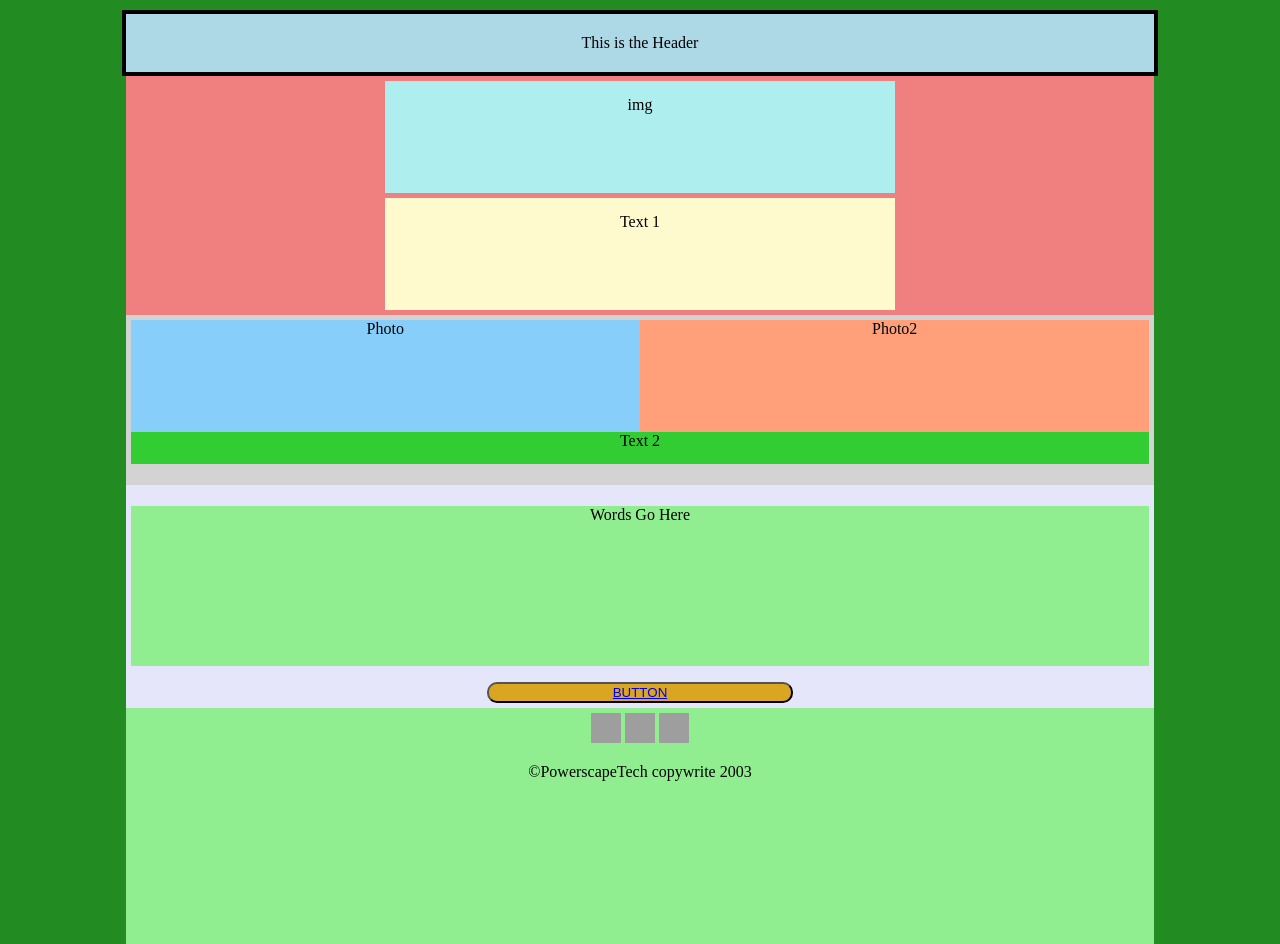
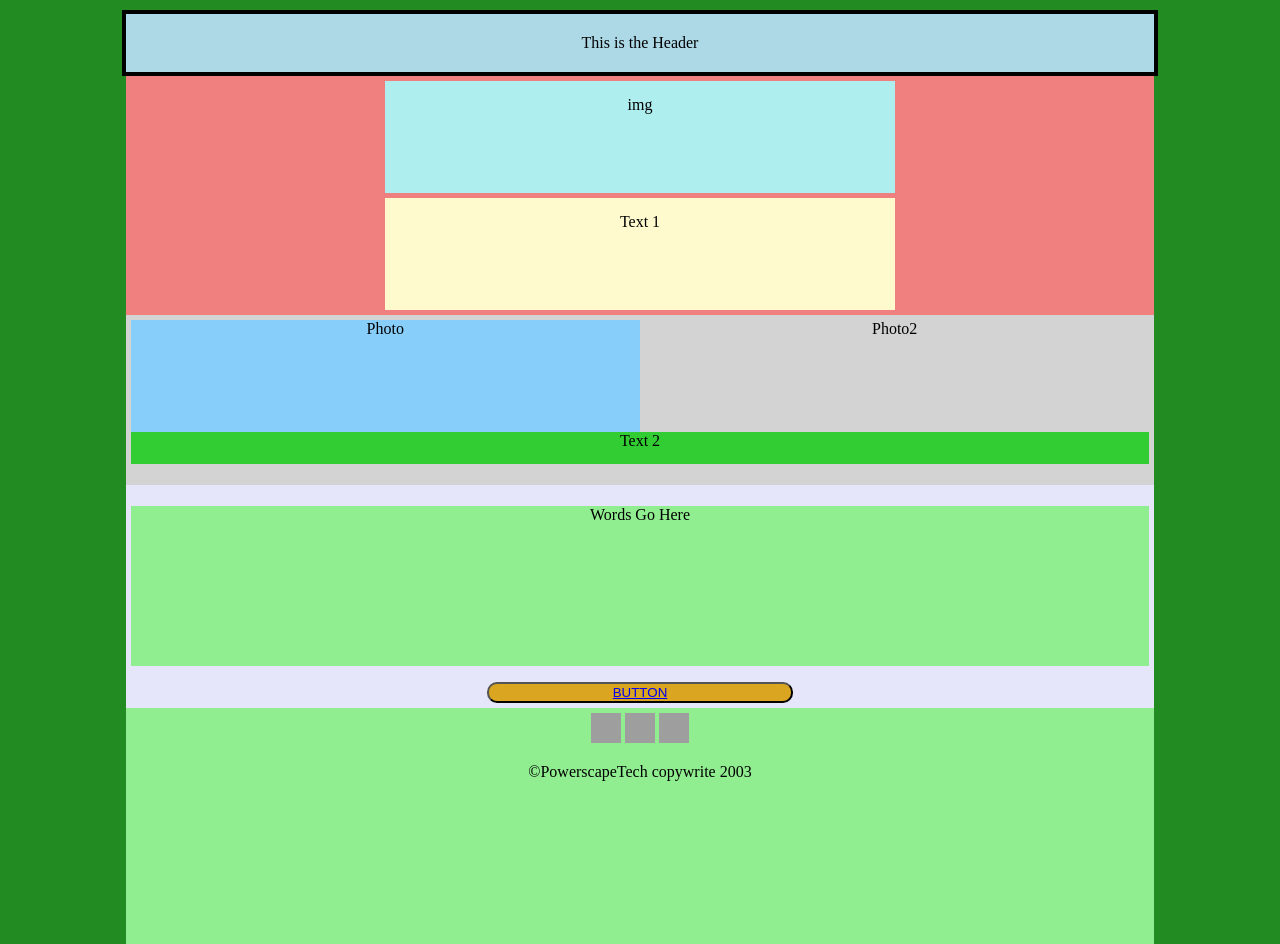
Before and after one commit to geekwise-george-lopez/layout_a, a plain HTML site: page index.html in a window 1280 px wide. Drawn offline with Linux system fonts and the light colour scheme; grey boxes are pictures that could not be loaded.

Commit message:
Index updated and Css

```diff
--- a/css/style.css
+++ b/css/style.css
@@ -105,7 +105,7 @@ article:nth-of-type(1){
 }
 
 article:nth-of-type(2){
-    background-color: lightsalmon;
+    background-color: lightgrey;
     float: left;
     height:7em;
     width:50%;
```
